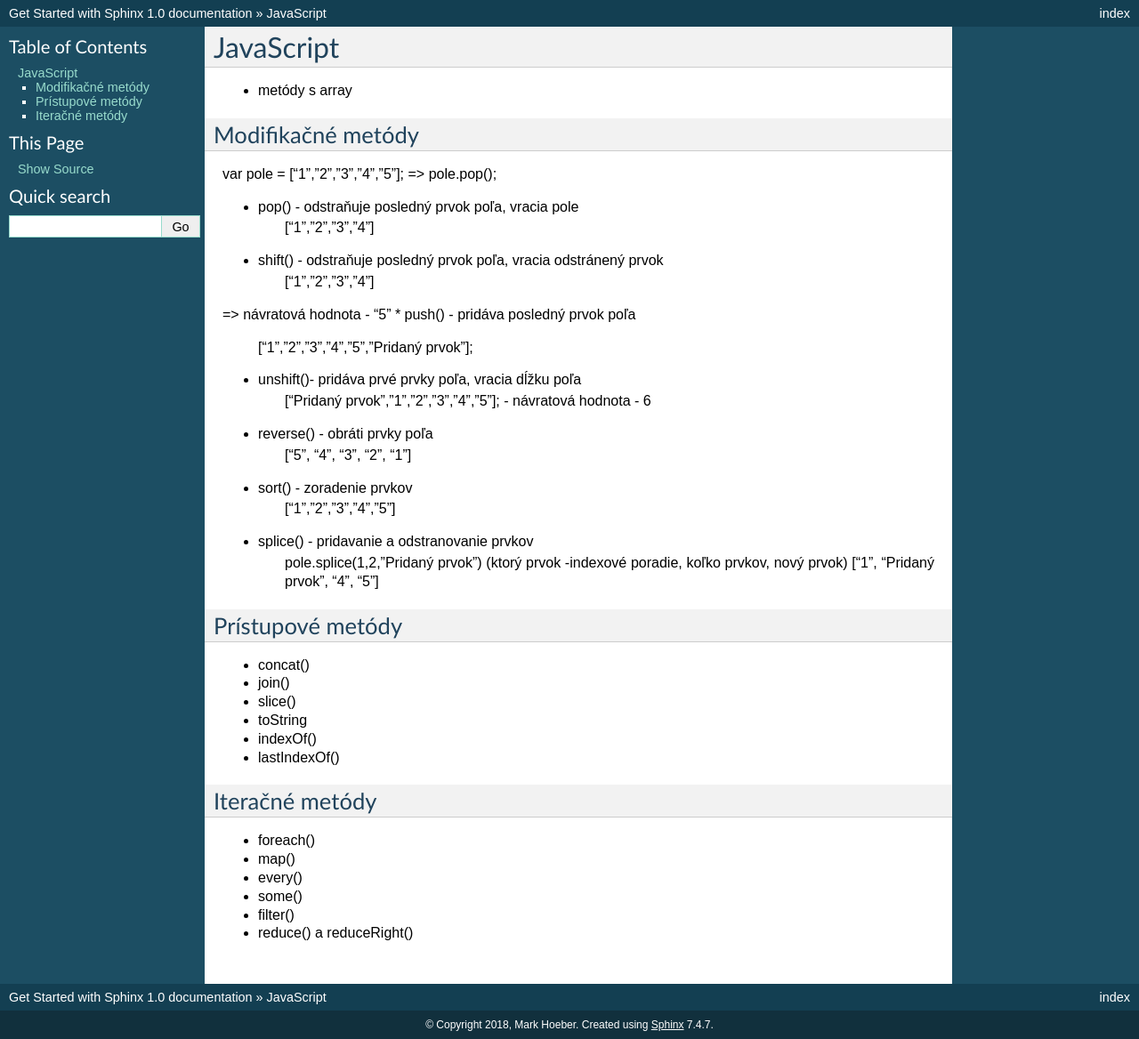
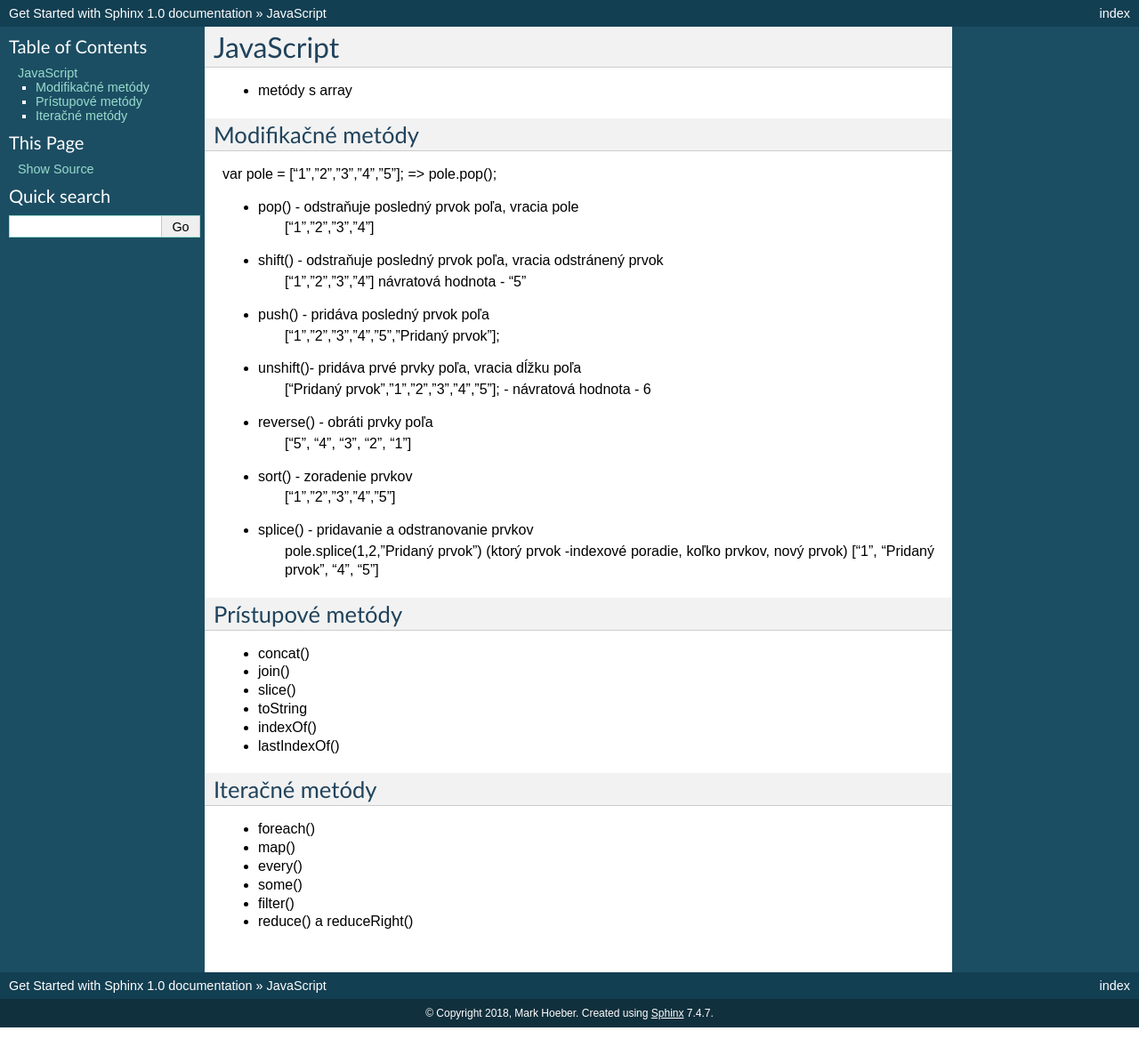
Before and after one commit to Anubisthe12/git, a Sphinx documentation site: the page built from source/JavaScript.rst, in a window 1280 px wide. Shown: the whole page at 89% size. Built offline with Sphinx 7.4.7, drawn with Linux system fonts in a browser that asks for light colours; pages that are not in the unit, such as notebooks, are missing from menus.

```diff
--- a/source/JavaScript.rst
+++ b/source/JavaScript.rst
@@ -15,7 +15,7 @@ var pole = ["1","2","3","4","5"];
           ["1","2","3","4"]
 * shift() - odstraňuje posledný prvok poľa, vracia odstránený prvok
           ["1","2","3","4"]
-=> návratová hodnota - "5"
+          návratová hodnota - "5"
 * push() - pridáva posledný prvok poľa
           ["1","2","3","4","5","Pridaný prvok"];
 * unshift()- pridáva prvé prvky poľa, vracia dĺžku poľa
```
